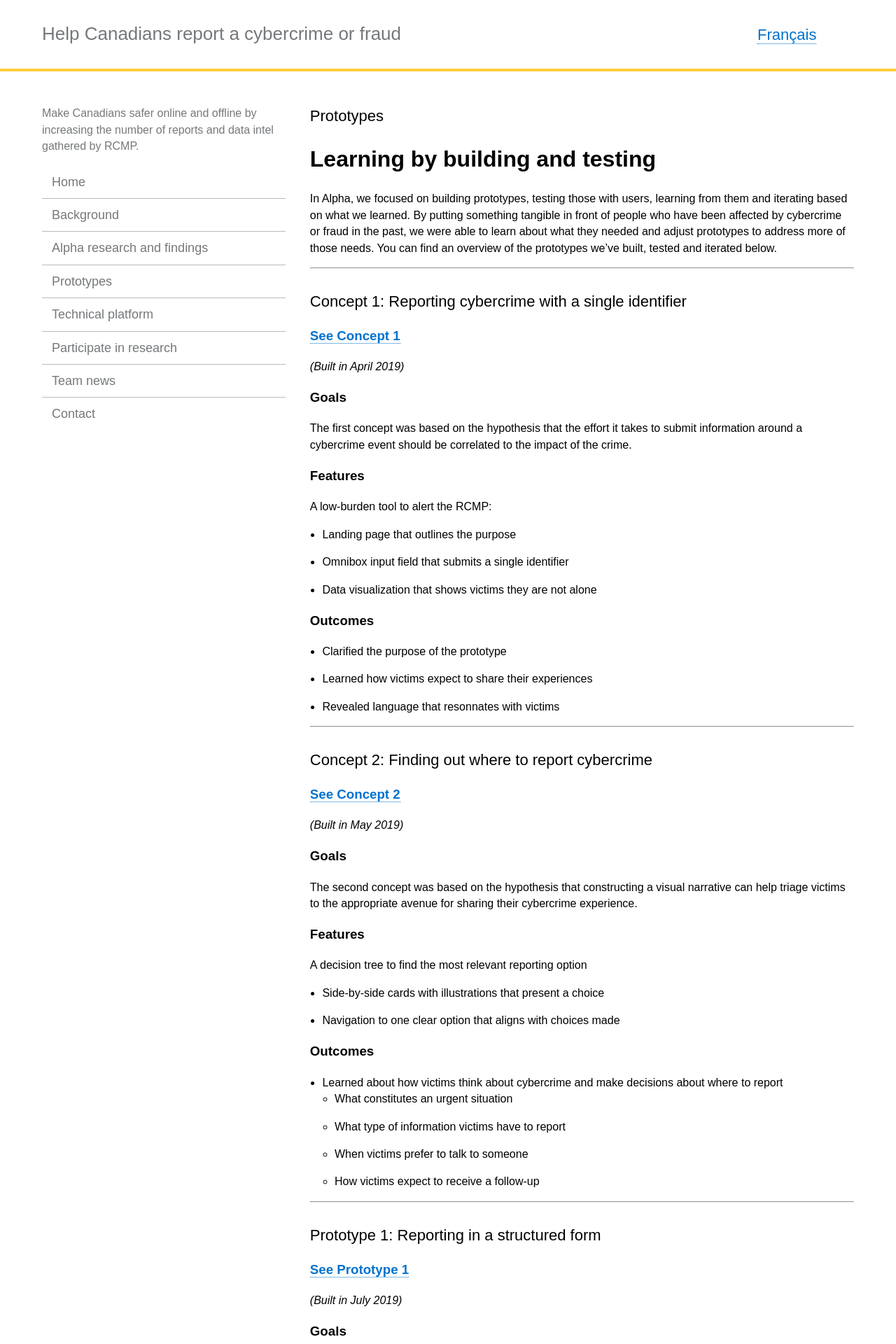
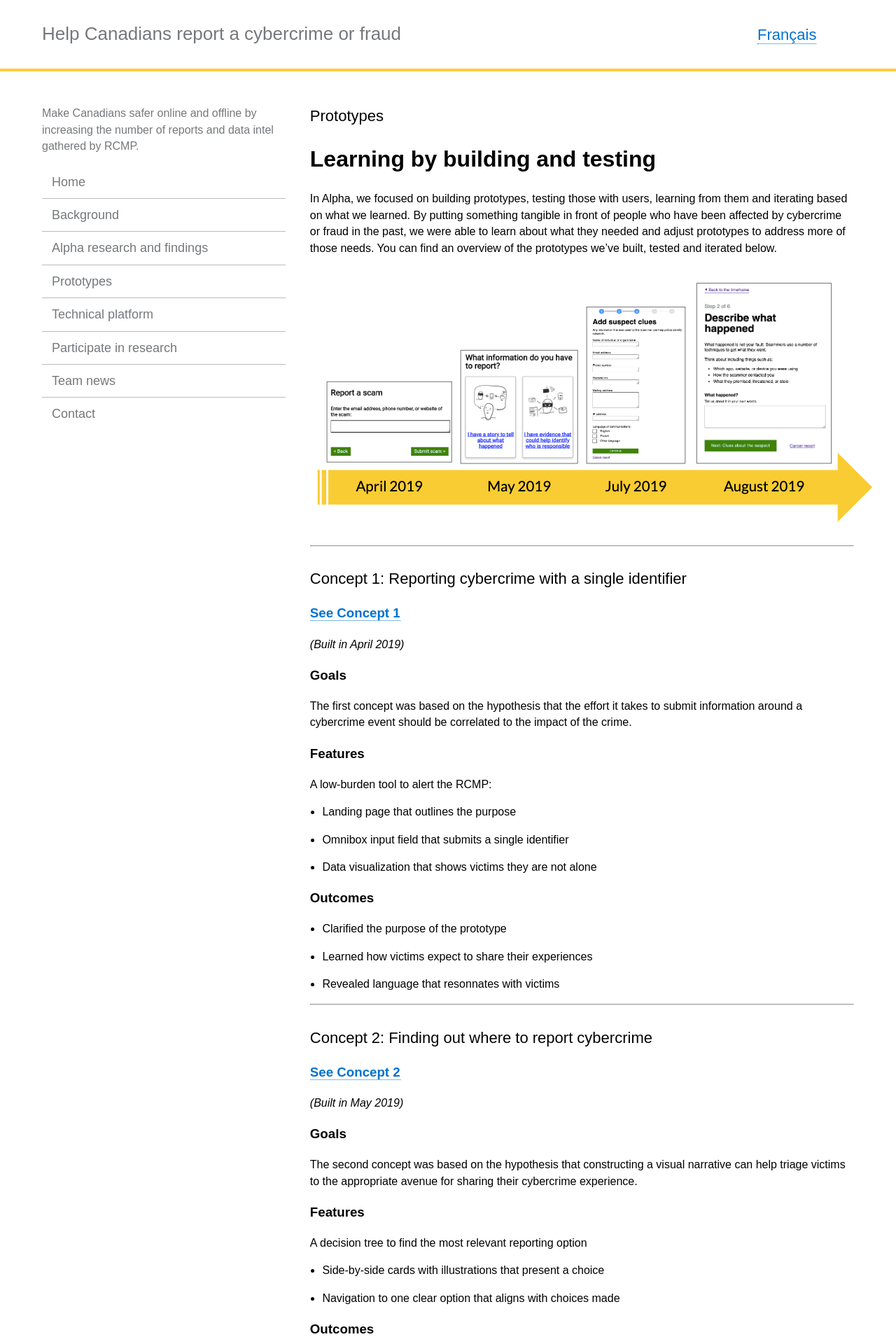
Before and after one commit to cds-snc/rcmp-report-a-cybercrime-alpha-documentation, a Jekyll site: the page built from _pages/en/prototypes.md, in a window 1280 px wide. Shown: the top 1920 px of the page at 70% size. Built offline with Jekyll 4.4.1, drawn with Linux system fonts in a browser that asks for light colours.

Commit message:
Add image

```diff
--- a/_pages/en/prototypes.md
+++ b/_pages/en/prototypes.md
@@ -9,6 +9,8 @@ trans_url: "/prototypes/"
 # Learning by building and testing
 
 In Alpha, we focused on building prototypes, testing those with users, learning from them and iterating based on what we learned. By putting something tangible in front of people who have been affected by cybercrime or fraud in the past, we were able to learn about what they needed and adjust prototypes to address more of those needs. You can find an overview of the prototypes we've built, tested and iterated below.
+
+![Timeline showing the prototypes over time](/assets/img/Alpha prototypes.png)
 
 ---
 
```
